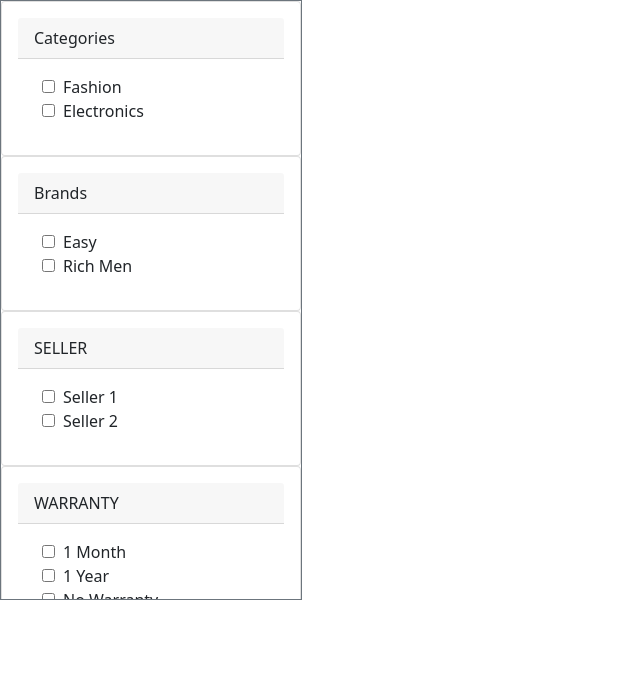
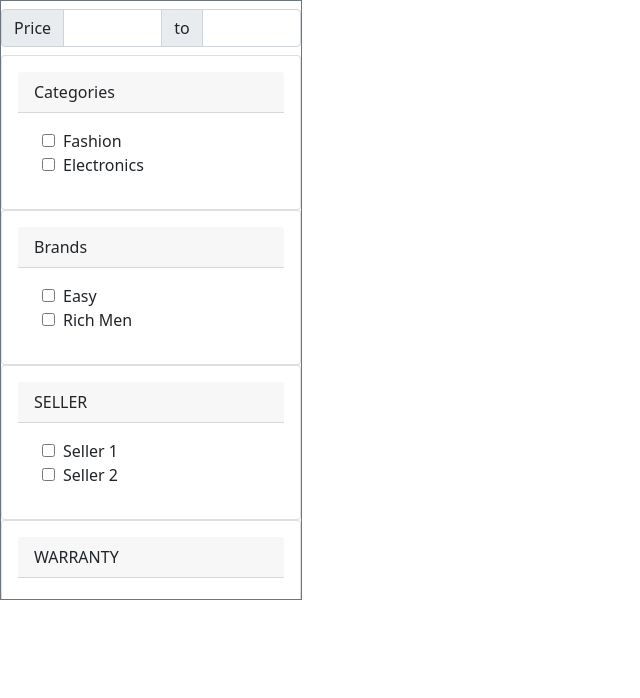
Before and after one commit to Sabbir-hossain1/Qtec-Problem-2, a Django app: template templates/base/base.html in a window 1280 px wide. Shown: the part 56-754 px from the top of the page, without its empty margins (0-640 px from the left). Run offline with Django 4.2, Linux system fonts and the light colour scheme; the template is opened without the code that fills it: values that come from a table or form of the project are taken from there, others are empty; data comes from the database, SQL or seed files in the repository.

Commit message:
worked on price filter

```diff
--- a/ecommerce/templates/ecommerce/product/product_list.html
+++ b/ecommerce/templates/ecommerce/product/product_list.html
@@ -10,6 +10,7 @@
     <div class="mb-1 fs--1 text-center">
       <h5>{{product.name}}</h5>
       <h5>{{product.category.name}}</h5>
+      <h6>{{product.sales_price}}</h6>
     </div>
   </div>
 </div>
--- a/qtec/urls.py
+++ b/qtec/urls.py
@@ -21,7 +21,7 @@ from django.conf.urls.static import static
 
 urlpatterns = [
     path('admin/', admin.site.urls),
-    path('ecommerce/', include('ecommerce.urls')),
+    path('', include('ecommerce.urls')),
 
 ]
 
--- a/templates/base/side_nav.html
+++ b/templates/base/side_nav.html
@@ -1,4 +1,14 @@
 <div class="overflow-scroll border border-right border-secondary" style="height: 600px">
+
+  <div class="row my-2">
+    <div class="input-group">
+      <span class="input-group-text">Price</span>
+      <input id="min_price" type="text" aria-label="First name" class="custom_filter form-control" />
+      <span class="input-group-text">to</span>
+      <input id="max_price" type="text" aria-label="Last name" class="custom_filter form-control" />
+    </div>
+  </div>
+
   <div class="card">
     <div class="card-body">
       <div class="card-header">Categories</div>
@@ -7,7 +17,7 @@
         <label class="d-block m-auto">
           <input
             name="category"
-            class="form-checkbox mx-2"
+            class="custom_filter form-checkbox mx-2"
             type="checkbox"
             value="{{category.id}}"
           />{{category.name}}</label
@@ -23,7 +33,7 @@
       <div class="card-body">
         {% for brand in brands %}
         <label class="d-block m-auto">
-          <input name="brand" class="form-checkbox mx-2" type="checkbox" value="{{brand.id}}" />{{brand.name}}</label
+          <input name="brand" class="custom_filter form-checkbox mx-2" type="checkbox" value="{{brand.id}}" />{{brand.name}}</label
         >
         {% endfor %}
       </div>
@@ -36,7 +46,7 @@
       <div class="card-body">
         {% for seller in sellers %}
         <label class="d-block m-auto">
-          <input name="seller" class="form-checkbox mx-2" type="checkbox" value="{{seller.id}}" />{{seller.name}}</label
+          <input name="seller" class="custom_filter form-checkbox mx-2" type="checkbox" value="{{seller.id}}" />{{seller.name}}</label
         >
         {% endfor %}
       </div>
@@ -51,7 +61,7 @@
         <label class="d-block m-auto">
           <input
             name="warranty"
-            class="form-checkbox mx-2"
+            class="custom_filter form-checkbox mx-2"
             type="checkbox"
             value="{{warranty.id}}"
           />{{warranty.name}}</label
@@ -64,15 +74,22 @@
 
 <script>
   $(document).ready(function () {
-    $(".form-checkbox").on("click", function () {
+    $(".custom_filter").on("keyup click", function () {
       var categoryCheckboxes = document.getElementsByName("category");
       var brandCheckboxes = document.getElementsByName("brand");
       var sellerCheckboxes = document.getElementsByName("seller");
       var warrantyCheckboxes = document.getElementsByName("warranty");
+
+      // get price value
+      var min_price = document.getElementById("min_price").value
+      var max_price = document.getElementById("max_price").value
+
       var selectedCategoryIds = [];
       var selectedBrandIds = [];
       var selectedSellerIds = [];
       var selectedWarrantyIds = [];
+
+
 
       // Get selected Category IDs
       for (var i = 0; i < categoryCheckboxes.length; i++) {
@@ -102,16 +119,20 @@
         }
       }
 
+      console.log(selectedWarrantyIds, selectedSellerIds,selectedBrandIds,selectedCategoryIds)
+
       $.ajax({
-        url: "/ecommerce/checkbox-filter/",
+        url: "/checkbox-filter/",
         dataType: "json",
         method: "get",
         data: {
-          category_ids:selectedCategoryIds,
+          category_ids: selectedCategoryIds,
           brand_ids: selectedBrandIds,
-          seller_ids:selectedSellerIds,
-          warranty_ids:selectedWarrantyIds,
-         },
+          seller_ids: selectedSellerIds,
+          warranty_ids: selectedWarrantyIds,
+          minimum_price:min_price,
+          maximum_price:max_price,
+        },
 
         success: function (data) {
           $("#products_container").html(data.updated_list);
--- a/templates/base/top_nav.html
+++ b/templates/base/top_nav.html
@@ -97,7 +97,7 @@
     e.preventDefault();
     var searchText = e.target.value;
     $.ajax({
-      url: "/ecommerce/products",
+      url: "/products",
       dataType: "json",
       method: "get",
       data: { search_text: searchText },
```
Also changed, not shown: ecommerce/views/product.py (+21 -5 lines).
